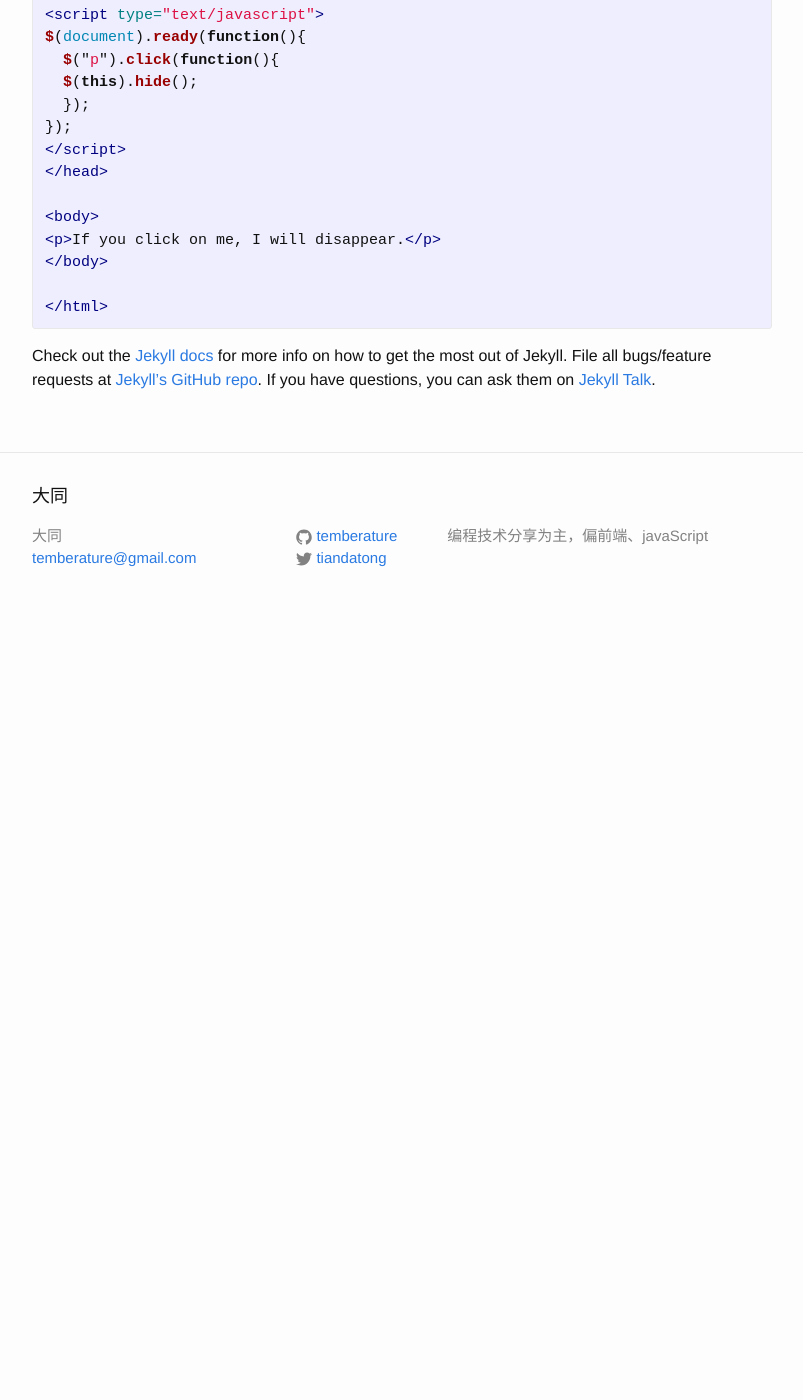
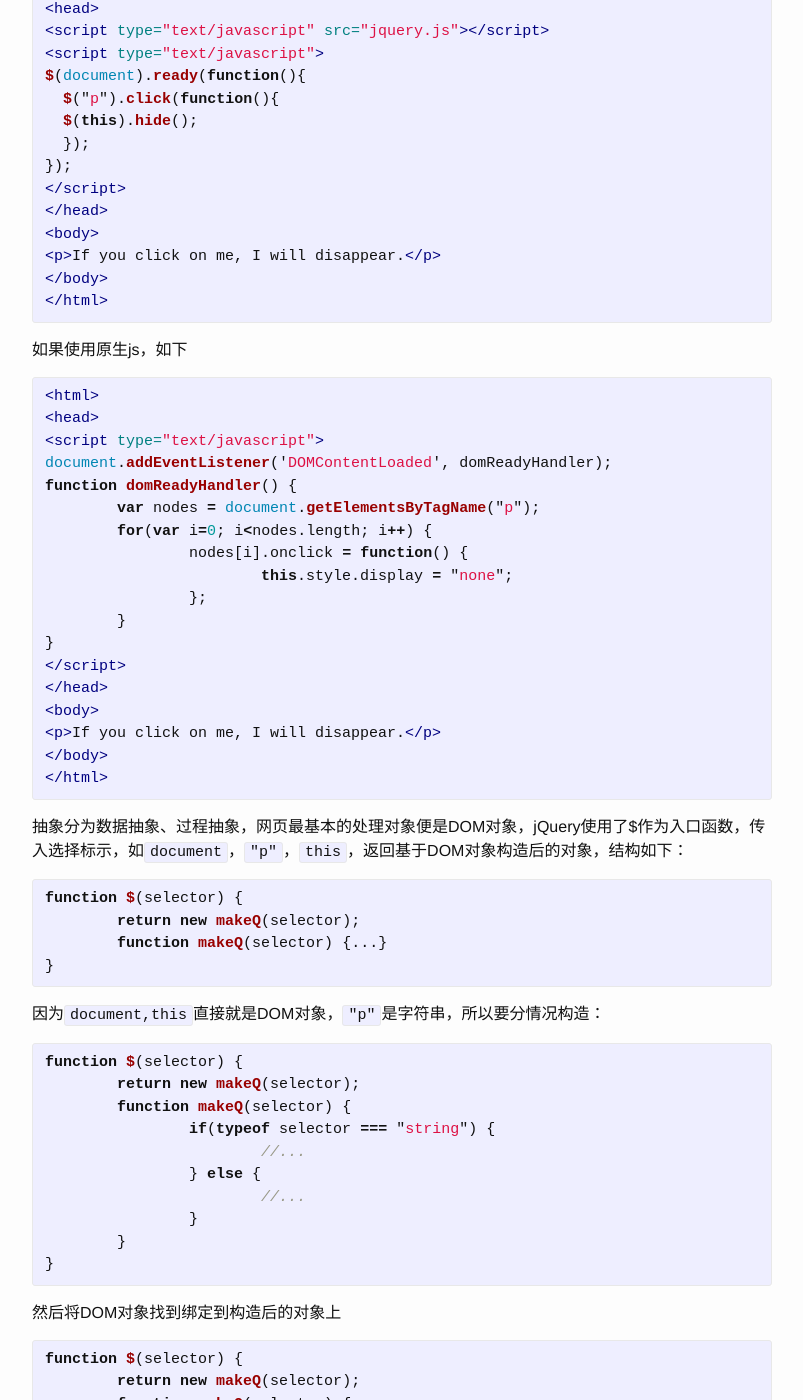
Before and after one commit to temberature/blog, a Jekyll site: the page built from _posts/2016-02-18-jQuery抽象方法追踪（0）.markdown, in a window 1280 px wide and 1400 px high, scrolled down 272 px. Shown: the whole window, without its empty margins (238-1041 px from the left). Built offline with Jekyll 4.4.1, drawn with Linux system fonts in a browser that asks for light colours; before the commit the page ends 902 px from its top, so only the background shows below that; some of the changed text lies outside the part shown.

Commit message:
first post version 0

```diff
--- a/_posts/2016-02-18-jQuery抽象方法追踪（0）.markdown
+++ b/_posts/2016-02-18-jQuery抽象方法追踪（0）.markdown
@@ -4,8 +4,7 @@
 date:   2016-02-18 15:30:33 +0800
 categories: jekyll update
 ---
-
-
+[w3school][w3school]最简单的jQuery使用方法如下
 {% highlight html %}
 <html>
 <head>
@@ -18,16 +17,136 @@
 });
 </script>
 </head>
-
 <body>
 <p>If you click on me, I will disappear.</p>
 </body>
-
 </html>
 {% endhighlight %}
-
-Check out the [Jekyll docs][jekyll-docs] for more info on how to get the most out of Jekyll. File all bugs/feature requests at [Jekyll’s GitHub repo][jekyll-gh]. If you have questions, you can ask them on [Jekyll Talk][jekyll-talk].
-
-[jekyll-docs]: http://jekyllrb.com/docs/home
+如果使用原生js，如下
+{% highlight html %}
+<html>
+<head>
+<script type="text/javascript">
+document.addEventListener('DOMContentLoaded', domReadyHandler);
+function domReadyHandler() {
+	var nodes = document.getElementsByTagName("p");
+	for(var i=0; i<nodes.length; i++) {
+		nodes[i].onclick = function() {
+			this.style.display = "none";
+		};
+	}
+}
+</script>
+</head>
+<body>
+<p>If you click on me, I will disappear.</p>
+</body>
+</html>
+{% endhighlight %}
+抽象分为数据抽象、过程抽象，网页最基本的处理对象便是DOM对象，jQuery使用了$作为入口函数，传入选择标示，如`document`，`"p"`，`this`，返回基于DOM对象构造后的对象，结构如下：
+{% highlight javascript %}
+function $(selector) {
+	return new makeQ(selector);
+	function makeQ(selector) {...}
+}
+{% endhighlight %}
+因为`document,this`直接就是DOM对象，`"p"`是字符串，所以要分情况构造：
+{% highlight javascript %}
+function $(selector) {
+	return new makeQ(selector);
+	function makeQ(selector) {
+		if(typeof selector === "string") {
+			//...
+		} else {
+			//...
+		}
+	}
+}
+{% endhighlight %}
+然后将DOM对象找到绑定到构造后的对象上
+{% highlight javascript %}
+function $(selector) {
+	return new makeQ(selector);
+	function makeQ(selector) {
+		if(typeof selector === "string") {
+			var nodes = document.getElementsByTagName(selector);
+			for(var i=0; i< nodes.length; i++) {
+				this[i] = nodes[i];
+			}
+		} else {
+			this[0] = selector;
+		}
+	}
+}
+{% endhighlight %}
+然后绑定相应的处理函数
+{% highlight javascript %}
+function $(selector) {
+	return new makeQ(selector);
+	function makeQ(selector) {
+		if(typeof selector === "string") {
+			var nodes = document.getElementsByTagName(selector);
+			for(var i=0; i< nodes.length; i++) {
+				this[i] = nodes[i];
+			}
+			this.click = function(callback) {
+				for(var i in this) {
+				  this[i].onclick = callback;
+				}
+			}
+		} else {
+			this[0] = selector;
+			this.ready = function(callback) {
+				this[0].addEventListener('DOMContentLoaded', callback);
+			}
+			this.hide = function() {
+				this[0].style.display = "none";
+			}
+		}
+	}
+}
+{% endhighlight %}
+最终代码如下：
+{% highlight html %}
+<html>
+<head>
+<script type="text/javascript">
+$(document).ready(function(){
+  $("p").click(function(){
+  $(this).hide();
+  });
+});
+function $(selector) {
+	return new makeQ(selector);
+	function makeQ(selector) {
+		if(typeof selector === "string") {
+			var nodes = document.getElementsByTagName(selector);
+			for(var i=0; i< nodes.length; i++) {
+				this[i] = nodes[i];
+			}
+			this.click = function(callback) {
+				for(var i in this) {
+				  this[i].onclick = callback;
+				}
+			}
+		} else {
+			this[0] = selector;
+			this.ready = function(callback) {
+				this[0].addEventListener('DOMContentLoaded', callback);
+			}
+			this.hide = function() {
+				this[0].style.display = "none";
+			}
+		}
+	}
+}
+</script>
+</head>
+<body>
+<p>If you click on me, I will disappear.</p>
+</body>
+</html>
+{% endhighlight %}
+[w3school]: http://www.w3school.com.cn/jquery/
 [jekyll-gh]:   https://github.com/jekyll/jekyll
 [jekyll-talk]: https://talk.jekyllrb.com/
```
